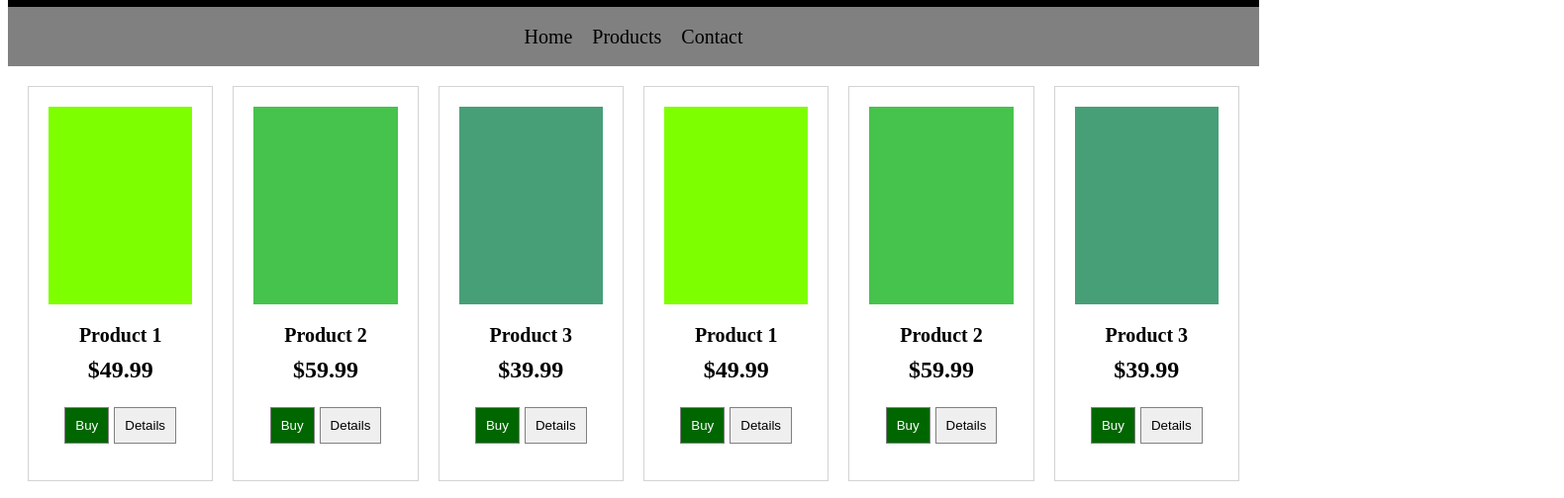
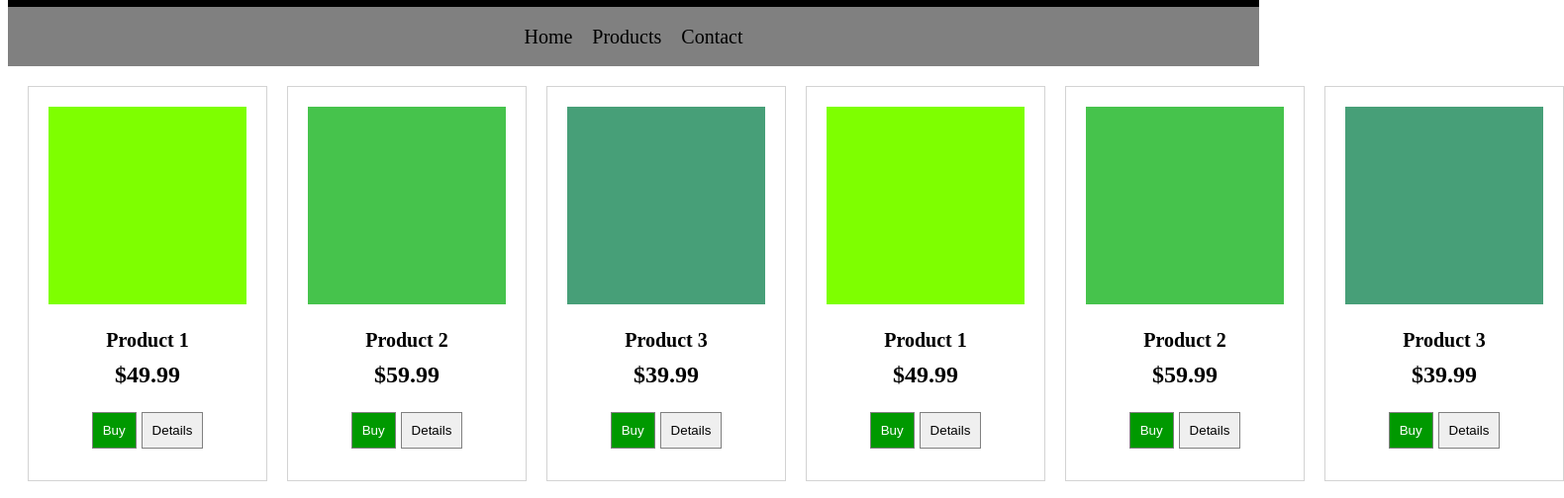
Before and after one commit to atndpc/front-end-developer-bootcamp, a plain HTML site: page HW03-Adv-HTML-CSS-Grid/index.html in a window 1280 px wide. Shown: the part 201-705 px from the top of the page at 99% size, 1580 px wide, since content can reach past the window. Drawn offline with Linux system fonts and the light colour scheme.

Commit message:
:update: Hw3
update style.css

```diff
--- a/HW03-Adv-HTML-CSS-Grid/style.css
+++ b/HW03-Adv-HTML-CSS-Grid/style.css
@@ -1,4 +1,4 @@
-html{
+html {
     font-size: 1.25rem;
 }
 
@@ -59,23 +59,25 @@ html{
 }
 
 .item {
+    position: relative;
     border: 1px lightgray solid;
 }
 
 .product-photo {
-    width: 1fr;
+    display: inline-block;
+    width: 10rem;
     height: 10rem;
     margin: 1rem;
 }
 
-.product-name{
+.product-name {
     font-weight: bold;
     font-size: 1rem;
     margin-top: 0rem;
     margin-bottom: 0.5rem;
 }
 
-.product-price{
+.product-price {
     font-weight: bold;
     font-size: 1.2rem;
     margin-top: 0rem;
@@ -99,11 +101,14 @@ html{
 }
 
 .btn:hover {
-    opacity: 80%;
     cursor: pointer;
 }
 
 .buy {
-    background-color: hsl(120, 100%, 20%);
+    background-color: hsl(120, 100%, 30%);
     color: white;
 }
+
+.buy:hover {
+    background-color: hsl(120, 100%, 15%);
+}
```
